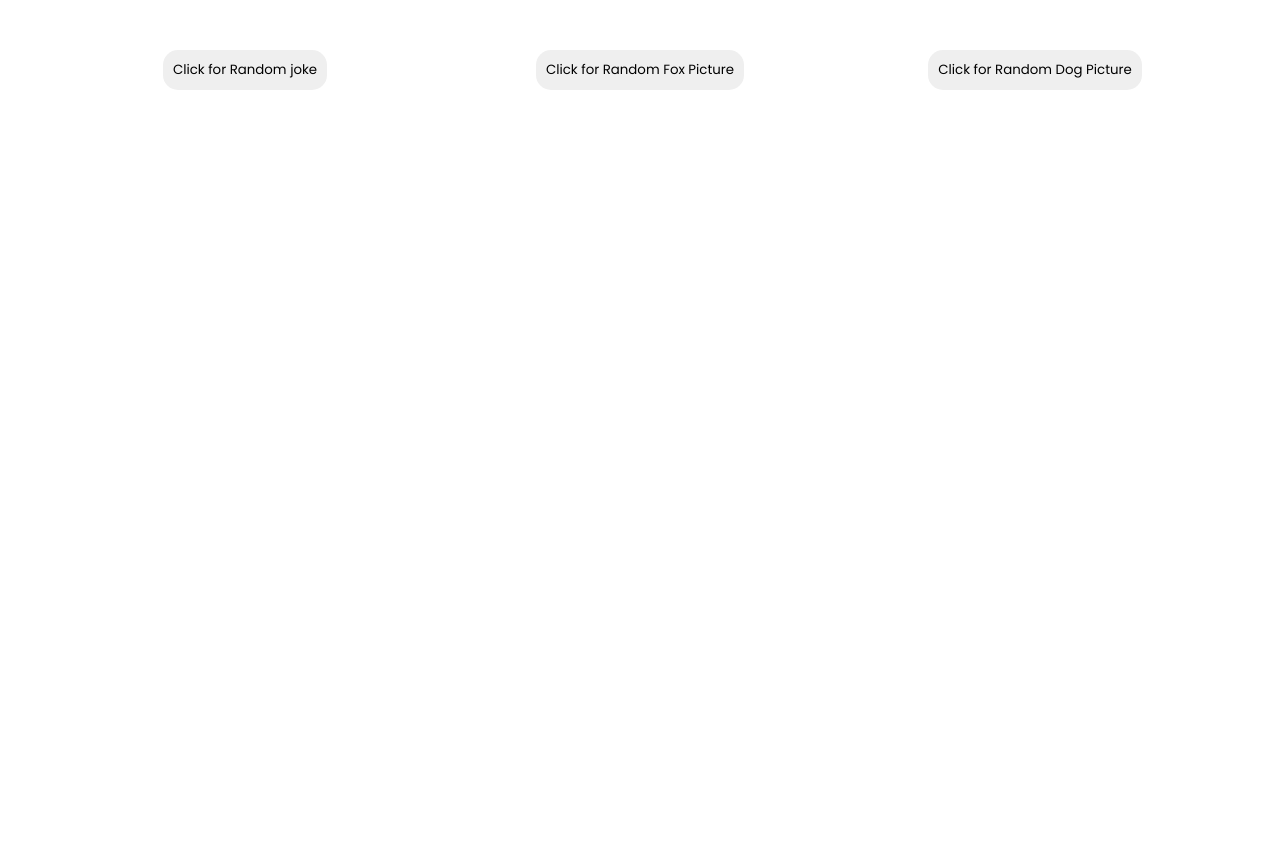
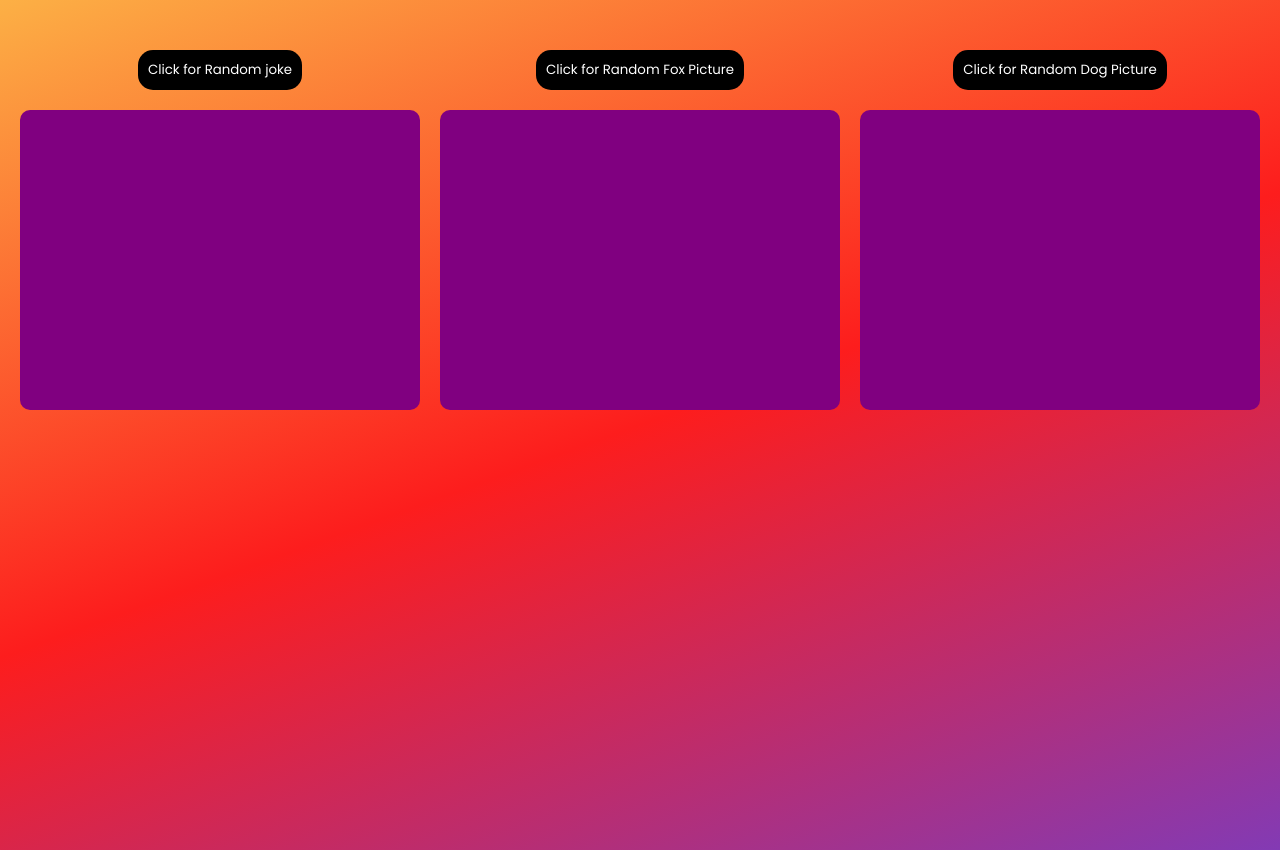
Before and after one commit to sairaghukiran14/threepromisesapi, a website: page index.html in a window 1280 px wide. Before the commit the page ends 800 px from the top, so only its background shows below. Drawn offline with Linux system fonts and the light colour scheme.

Commit message:
2nd commit

```diff
--- a/index.html
+++ b/index.html
@@ -11,7 +11,7 @@
     <div class="container">
       <div class="block">
         <button class="btn">Click for Random joke</button>
-        <div class="result"></div>
+        <div class="result" id="joke"></div>
       </div>
       <div class="block">
         <button class="btn">Click for Random Fox Picture</button>
--- a/style.css
+++ b/style.css
@@ -4,6 +4,16 @@
   padding: 0;
   box-sizing: border-box;
   font-family: "Poppins", sans-serif;
+}
+body {
+  height: 100vh;
+  background: rgb(131, 58, 180);
+  background: linear-gradient(
+    340deg,
+    rgba(131, 58, 180, 1) 0%,
+    rgba(253, 29, 29, 1) 50%,
+    rgba(252, 176, 69, 1) 100%
+  );
 }
 .container {
   margin-top: 50px;
@@ -16,21 +26,26 @@ button {
   border-radius: 15px;
   border: none;
   cursor: pointer;
-}
-button:first-child() {
-  background-color: orange;
+  margin-bottom: 20px;
+  background-color: black;
   color: white;
 }
-.block{
-    display: flex;
-    flex-direction: column;
-    justify-content: flex-start;
-    align-items: center;
+
+.block {
+  display: flex;
+  flex-direction: column;
+  justify-content: flex-start;
+  align-items: center;
 }
 .result {
-  width: 300px;
-  height: 200px;
+  width: 400px;
+  height: 300px;
   background-size: cover;
+  border-radius: 10px;
+  background-color: purple;
+  color: white;
+  font-size: 20px;
+  padding: 20px;
 }
 
 img {
```
